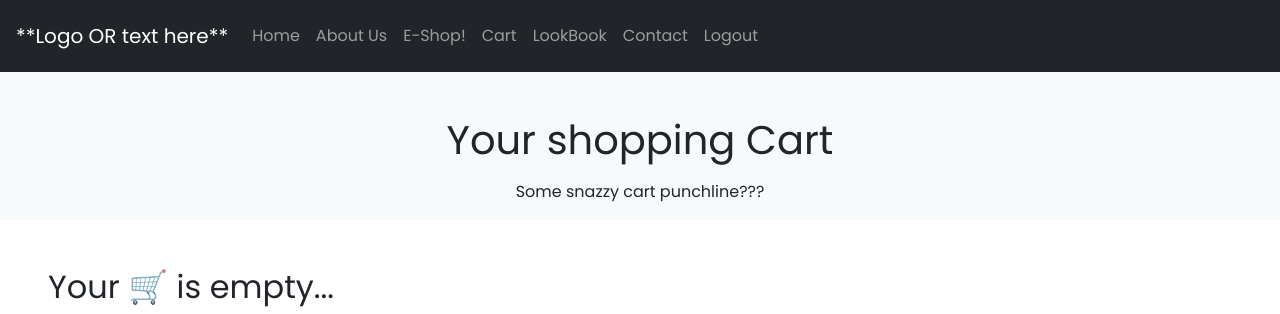
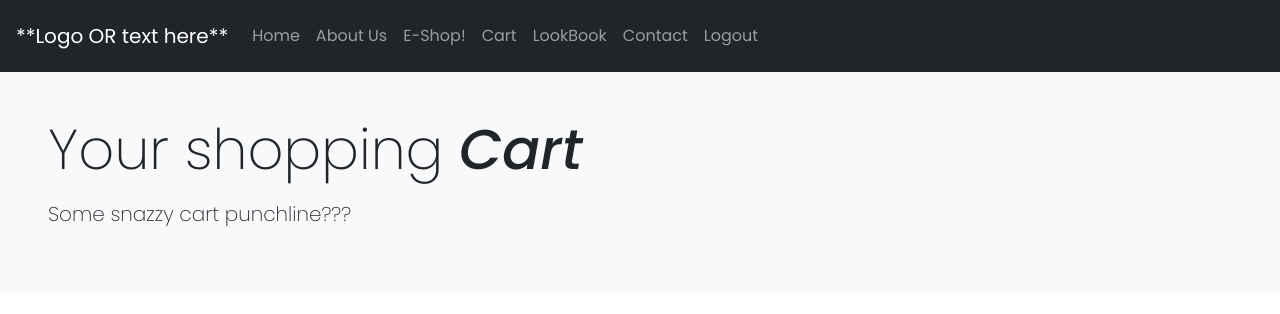
Before and after one commit to JustInTimez/BackendStore, a PHP site: page /cart.php in a window 1280 px wide. Shown: the top 314 px of the page. Run offline with PHP 8.4, Linux system fonts and the light colour scheme; some libraries are stand-ins or nearby versions.

Commit message:
Updated hero banners across site & fixed clear cart
Site has uniform design now, and a fix to clear cart functionality (needed to reset session cart to an empty array instead)

```diff
--- a/cart.php
+++ b/cart.php
@@ -20,10 +20,10 @@ include __DIR__ . "/model/Product.php";
 <body>
     <main>
         <!-- Hero -->
-        <div class="jumbotron jumbotron-fluid text-center bg-light d-flex align-items-center justify-content-center">
-            <div class="container mt-5">
-                <h1 class="mb-3 mt-5">Your shopping Cart</h1>
-                <p class="mb-3">Some snazzy cart punchline???</p>
+        <div class="jumbotron mt-5 p-3 p-md-5 text-dark bg-light">
+            <div class="col-md-6 px-0">
+                <h1 class="display-4">Your shopping <i>Cart</i></h1>
+                <p class="lead my-3">Some snazzy cart punchline???</p>
             </div>
         </div>
         <!-- Hero END -->
@@ -63,7 +63,7 @@ include __DIR__ . "/model/Product.php";
                                     <form action="./processing/remove-cart-item.php" method="post">
                                         <input type="hidden" name="productId" value="<?= $item->getId() ?>">
                                         <button type="submit" name="Submit" class="btn btn-light">
-                                                Delete (Change to trashcan icon?)
+                                            <i class="fa-solid fa-trash-can"></i>
                                         </button>
                                     </form>
                                 </td>
--- a/model/Order.php
+++ b/model/Order.php
@@ -58,9 +58,7 @@ class Order {
     }
 
     public static function clearCart() {
-
-        // This seems to destroy session and "logs out" - to fix
-        unset($_SESSION['Cart']);
+        $_SESSION['Cart'] = [];
 
         header("Location: ../cart.php");
         exit();
--- a/partials/head.php
+++ b/partials/head.php
@@ -23,5 +23,6 @@ session_start();
     <!-- Bootstrap CSS and JS -->
     <link href="https://cdn.jsdelivr.net/npm/bootstrap@5.2.2/dist/css/bootstrap.min.css" rel="stylesheet" integrity="sha384-Zenh87qX5JnK2Jl0vWa8Ck2rdkQ2Bzep5IDxbcnCeuOxjzrPF/et3URy9Bv1WTRi" crossorigin="anonymous">
     <script src="https://cdn.jsdelivr.net/npm/bootstrap@5.2.2/dist/js/bootstrap.bundle.min.js" integrity="sha384-OERcA2EqjJCMA+/3y+gxIOqMEjwtxJY7qPCqsdltbNJuaOe923+mo//f6V8Qbsw3" crossorigin="anonymous" defer></script>
-
+    <!-- Font Awesome -->
+    <script src="https://kit.fontawesome.com/2f8b7b32b4.js" crossorigin="anonymous"></script>
 </head>
```
Also changed, not shown: about.php (+3 -9 lines), contact.php (+4 -5 lines), login.php (+4 -4 lines), lookbook.php (+4 -4 lines).
